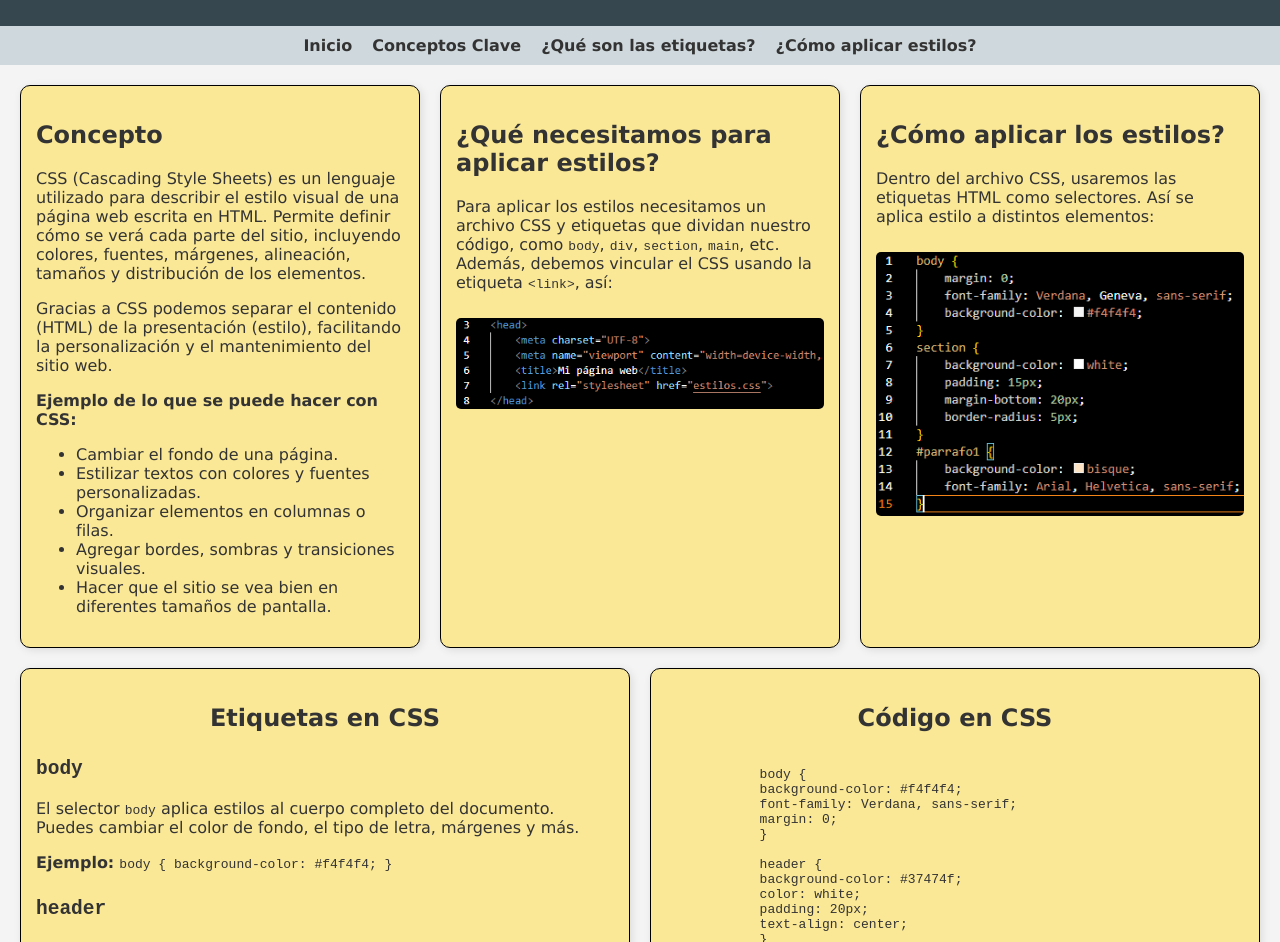
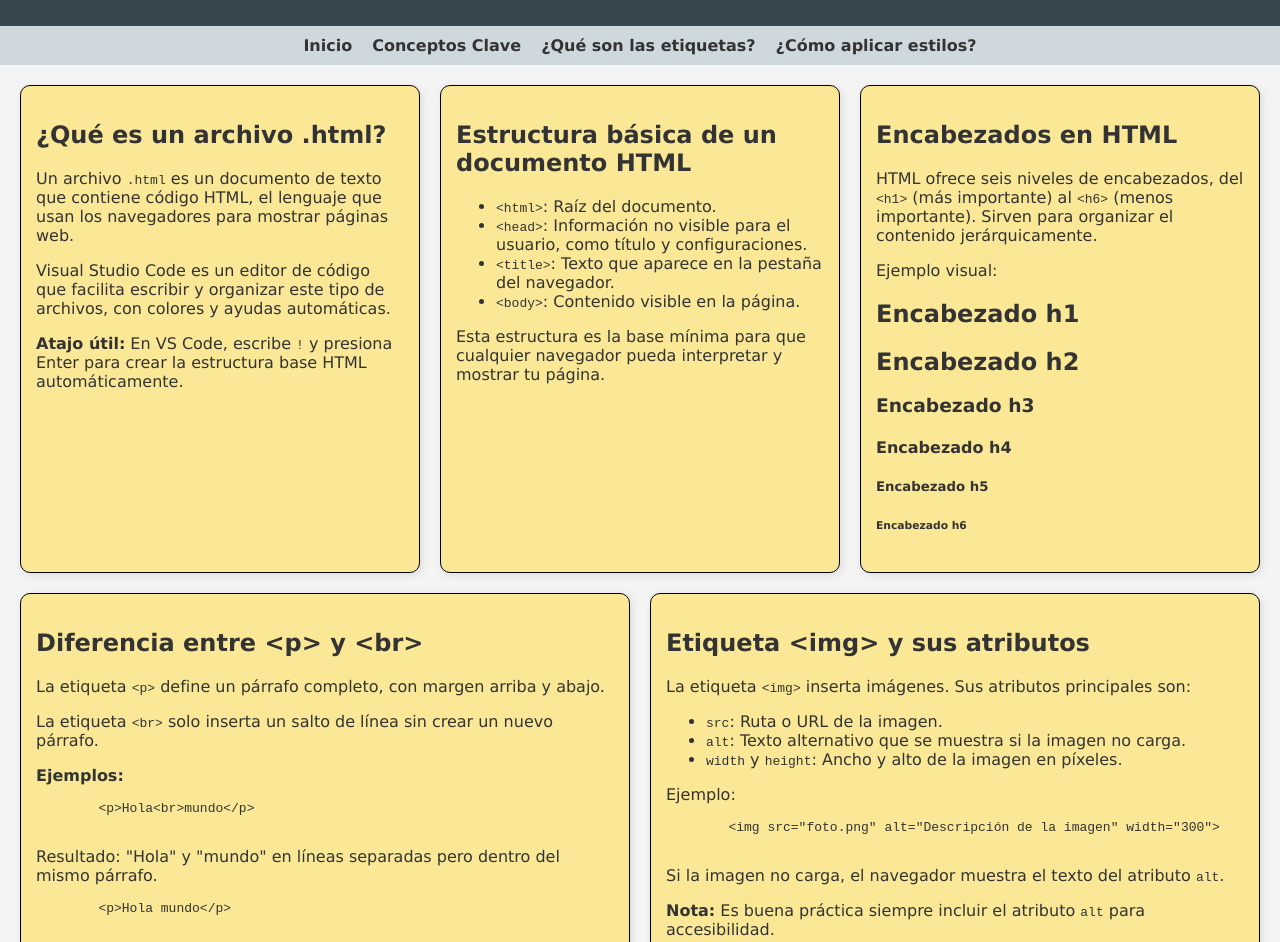
Before and after one commit to Un-mishi/pagina-web, a plain HTML site: page extras.html in a window 1280 px wide. Shown: the part 95-1037 px from the top of the page. Drawn offline with Linux system fonts and the light colour scheme.

Commit message:
Update extras.html

```diff
--- a/extras.html
+++ b/extras.html
@@ -1,15 +1,14 @@
 <!DOCTYPE html>
 <html lang="es">
 <head>
-  <meta charset="UTF-8">
-  <meta name="viewport" content="width=device-width, initial-scale=1.0">
-  <title>Estilos en CSS</title>
-  <link rel="stylesheet" href="estilos.css">
+  <meta charset="UTF-8" />
+  <meta name="viewport" content="width=device-width, initial-scale=1.0"/>
+  <title>Tutorial</title>
+  <link rel="stylesheet" href="estilos.css" />
 </head>
 <body>
-
   <header>
-    <h1>¿Cómo aplicar estilos con CSS?</h1>
+    <h1>Información adicional y conceptos clave</h1>
   </header>
 
   <nav>
@@ -24,118 +23,69 @@
   <main>
           <div class="contenido">
         <section class="bloque">
-  <h2>Concepto</h2>
-  <p>CSS (Cascading Style Sheets) es un lenguaje utilizado para describir el estilo visual de una página web escrita en HTML. Permite definir cómo se verá cada parte del sitio, incluyendo colores, fuentes, márgenes, alineación, tamaños y distribución de los elementos.</p>
-  <p>Gracias a CSS podemos separar el contenido (HTML) de la presentación (estilo), facilitando la personalización y el mantenimiento del sitio web.</p>
-  <p><strong>Ejemplo de lo que se puede hacer con CSS:</strong></p>
-  <ul>
-    <li>Cambiar el fondo de una página.</li>
-    <li>Estilizar textos con colores y fuentes personalizadas.</li>
-    <li>Organizar elementos en columnas o filas.</li>
-    <li>Agregar bordes, sombras y transiciones visuales.</li>
-    <li>Hacer que el sitio se vea bien en diferentes tamaños de pantalla.</li>
-  </ul>
+        <h2>¿Qué es un archivo .html?</h2>
+        <p>Un archivo <code>.html</code> es un documento de texto que contiene código HTML, el lenguaje que usan los navegadores para mostrar páginas web.</p>
+        <p>Visual Studio Code es un editor de código que facilita escribir y organizar este tipo de archivos, con colores y ayudas automáticas.</p>
+        <p><strong>Atajo útil:</strong> En VS Code, escribe <code>!</code> y presiona Enter para crear la estructura base HTML automáticamente.</p>
         </section>
 
         <section class="bloque">
-      <h2>¿Qué necesitamos para aplicar estilos?</h2>
-      <p>Para aplicar los estilos necesitamos un archivo CSS y etiquetas que dividan nuestro código, como <code>body</code>, <code>div</code>, <code>section</code>, <code>main</code>, etc. Además, debemos vincular el CSS usando la etiqueta <code>&lt;link&gt;</code>, así:</p>
-      <a href="a8.png" target="_blank"><img src="a8.png" alt="Ejemplo de link CSS"></a>
+        <h2>Estructura básica de un documento HTML</h2>
+        <ul>
+            <li><code>&lt;html&gt;</code>: Raíz del documento.</li>
+            <li><code>&lt;head&gt;</code>: Información no visible para el usuario, como título y configuraciones.</li>
+            <li><code>&lt;title&gt;</code>: Texto que aparece en la pestaña del navegador.</li>
+            <li><code>&lt;body&gt;</code>: Contenido visible en la página.</li>
+        </ul>
+        <p>Esta estructura es la base mínima para que cualquier navegador pueda interpretar y mostrar tu página.</p>
         </section>
 
         <section class="bloque">
-      <h2>¿Cómo aplicar los estilos?</h2>
-      <p>Dentro del archivo CSS, usaremos las etiquetas HTML como selectores. Así se aplica estilo a distintos elementos:</p>
-      <a href="a9.png" target="_blank"><img src="a9.png" alt="Ejemplo CSS"></a>
+        <h2>Encabezados en HTML</h2>
+        <p>HTML ofrece seis niveles de encabezados, del <code>&lt;h1&gt;</code> (más importante) al <code>&lt;h6&gt;</code> (menos importante). Sirven para organizar el contenido jerárquicamente.</p>
+        <p>Ejemplo visual:</p>
+        <h1>Encabezado h1</h1>
+        <h2>Encabezado h2</h2>
+        <h3>Encabezado h3</h3>
+        <h4>Encabezado h4</h4>
+        <h5>Encabezado h5</h5>
+        <h6>Encabezado h6</h6>
         </section>
 
         <section class="bloque">
-        <h2><center>Etiquetas en CSS</center></h2>
-        <h2><code>body</code></h2>
-        <p>El selector <code>body</code> aplica estilos al cuerpo completo del documento. Puedes cambiar el color de fondo, el tipo de letra, márgenes y más.</p>
-        <p><strong>Ejemplo:</strong> <code>body { background-color: #f4f4f4; }</code></p>
-        <h2><code>header</code></h2>
-        <p>Representa el encabezado de la página. En CSS se usa para cambiar colores, alineación de texto o aplicar márgenes y rellenos.</p>
-        <p><strong>Ejemplo:</strong> <code>header { background-color: #37474f; color: white; }</code></p>
-        <h2><code>nav</code></h2>
-        <p>Define la barra de navegación. Con CSS se puede cambiar el fondo, alinear enlaces, aplicar espacio entre ellos y efectos visuales.</p>
-        <p><strong>Ejemplo:</strong> <code>nav ul { display: flex; gap: 20px; }</code></p>
-        <h2><code>main</code></h2>
-        <p>Contiene el contenido principal de la web. En CSS se estiliza para agregar márgenes, espaciado interno y organización del contenido.</p>
-        <p><strong>Ejemplo:</strong> <code>main { padding: 20px; }</code></p>
-        <h2><code>section</code></h2>
-        <p>Sirve para dividir contenido en secciones temáticas. Con CSS puedes personalizar su fondo, bordes, espacios y sombras.</p>
-        <p><strong>Ejemplo:</strong> <code>section { background-color: white; border-radius: 5px; }</code></p>
-        <h2><code>div</code></h2>
-        <p>Es un contenedor genérico. Se usa comúnmente con CSS para dividir y posicionar elementos dentro de la página, se una un punto "." para usar la id de <code>&lt;div&gt;</code>.</p>
-        <p><strong>Ejemplo:</strong> <code>.contenido { display: flex; gap: 20px; }</code></p>
-        <h2><code>footer</code></h2>
-        <p>Representa el pie de página. En CSS puedes personalizar su fondo, color del texto, tamaño de fuente y espaciado.</p>
-        <p><strong>Ejemplo:</strong> <code>footer { text-align: center; padding: 15px; }</code></p>
-        <h2><code>a</code></h2>
+        <h2>Diferencia entre &lt;p&gt; y &lt;br&gt;</h2>
+        <p>La etiqueta <code>&lt;p&gt;</code> define un párrafo completo, con margen arriba y abajo.</p>
+        <p>La etiqueta <code>&lt;br&gt;</code> solo inserta un salto de línea sin crear un nuevo párrafo.</p>
+        <p><strong>Ejemplos:</strong></p>
+        <pre>
+        &lt;p&gt;Hola&lt;br&gt;mundo&lt;/p&gt;
+        </pre>
+        <p>Resultado: "Hola" y "mundo" en líneas separadas pero dentro del mismo párrafo.</p>
+        <pre>
+        &lt;p&gt;Hola mundo&lt;/p&gt;
+        </pre>
+        <p>Resultado: Texto continuo en un solo párrafo.</p>
         </section>
+
         <section class="bloque">
-        <h2><center>Código en CSS</center></h2>
-        <pre><code>
-            body {
-            background-color: #f4f4f4;
-            font-family: Verdana, sans-serif;
-            margin: 0;
-            }
-
-            header {
-            background-color: #37474f;
-            color: white;
-            padding: 20px;
-            text-align: center;
-            }
-
-            nav {
-            background-color: #cfd8dc;
-            padding: 10px 0;
-            }
-
-            nav ul {
-            display: flex;
-            justify-content: center;
-            gap: 20px;
-            list-style: none;
-            margin: 0;
-            padding: 0;
-            }
-
-            nav a {
-            text-decoration: none;
-            color: #333;
-            font-weight: bold;
-            }
-
-            main {
-            padding: 20px;
-            }
-
-            section {
-            background-color: white;
-            padding: 15px;
-            border-radius: 5px;
-            margin-bottom: 20px;
-            }
-
-            footer {
-            background-color: #37474f;
-            color: white;
-            text-align: center;
-            padding: 15px;
-            }
-        </code></pre>
+        <h2>Etiqueta &lt;img&gt; y sus atributos</h2>
+        <p>La etiqueta <code>&lt;img&gt;</code> inserta imágenes. Sus atributos principales son:</p>
+        <ul>
+            <li><code>src</code>: Ruta o URL de la imagen.</li>
+            <li><code>alt</code>: Texto alternativo que se muestra si la imagen no carga.</li>
+            <li><code>width</code> y <code>height</code>: Ancho y alto de la imagen en píxeles.</li>
+        </ul>
+        <p>Ejemplo:</p>
+        <pre>
+        &lt;img src="foto.png" alt="Descripción de la imagen" width="300"&gt;
+        </pre>
+        <p>Si la imagen no carga, el navegador muestra el texto del atributo <code>alt</code>.</p>
+        <p><strong>Nota:</strong> Es buena práctica siempre incluir el atributo <code>alt</code> para accesibilidad.</p>
         </section>
         </div>
   </main>
-
-
   <footer>
     <p>&copy;2025 GatoTutoriales │ gatotutoriales@gmail.com</p>
   </footer>
-
 </body>
 </html>
```
Lines whose indentation alone changed are shown as unchanged.
